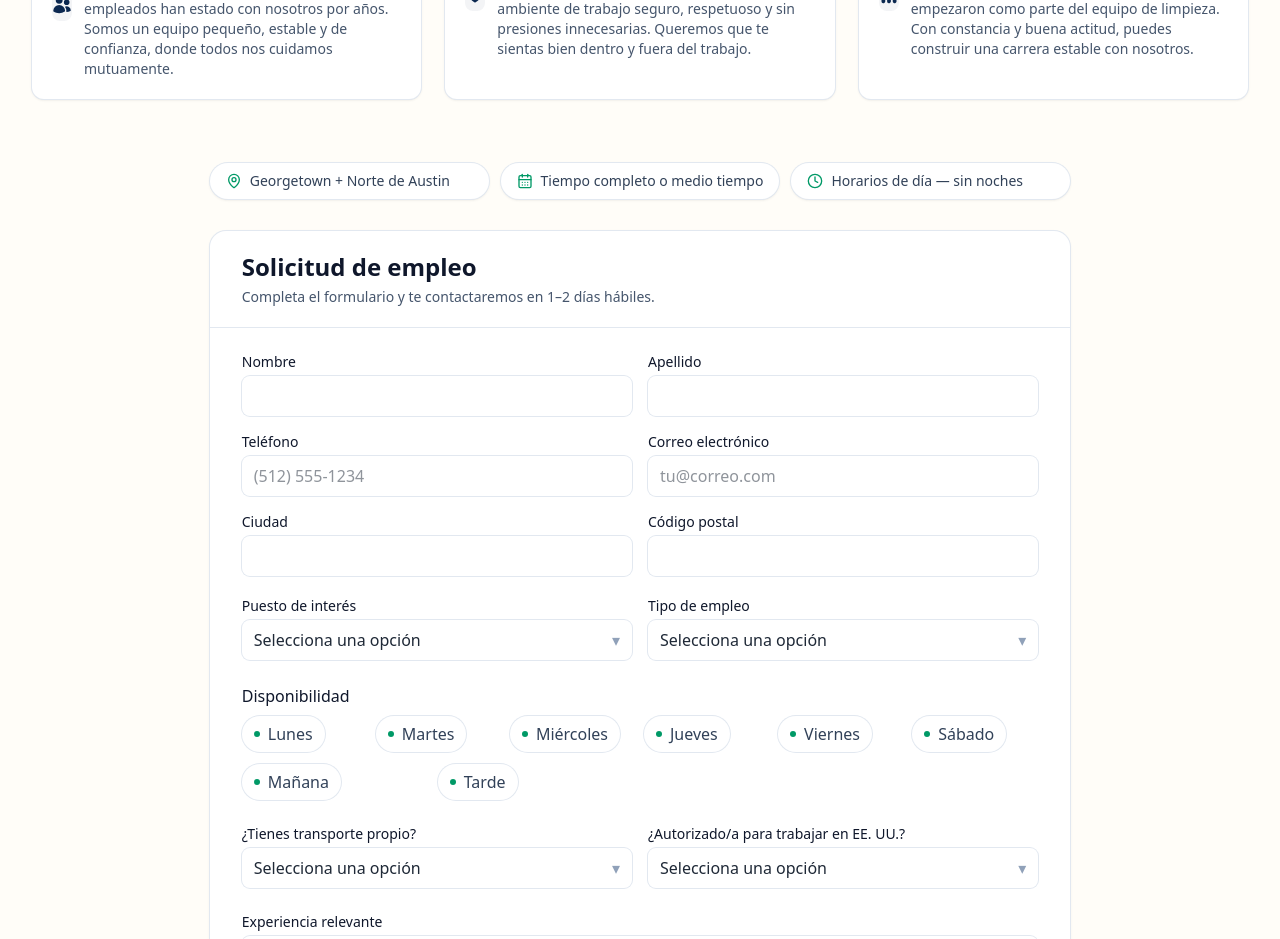
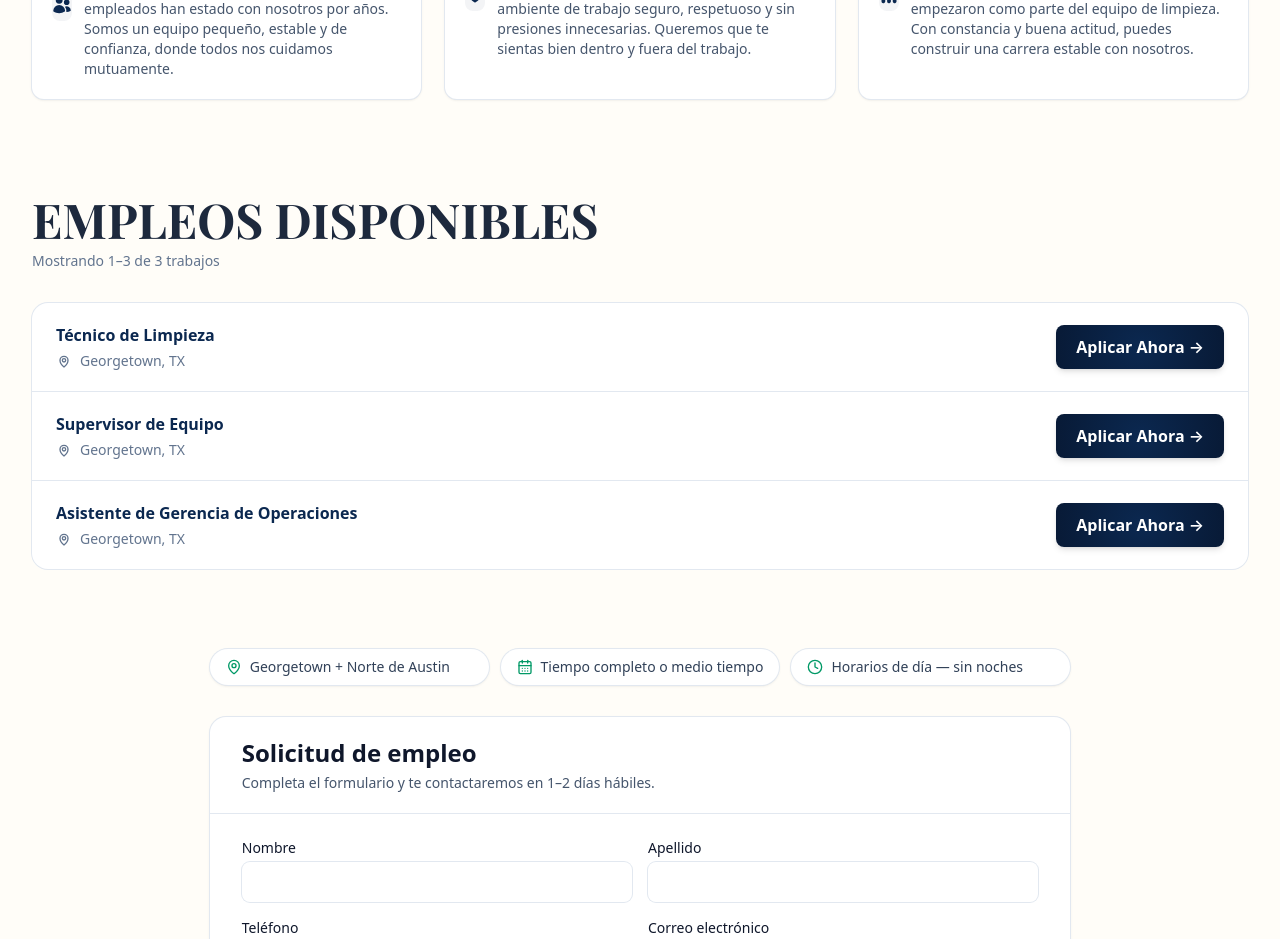
Before and after one commit to resp23f/impress-cleaning-site, a Next.js app: page /aplicar in a window 1280 px wide. Shown: the part 1440-2379 px from the top of the page. Built offline with nearby package versions, Linux system fonts and the light colour scheme.

Commit message:
Remove old page-level footer; use global Footer component

```diff
--- a/src/app/aplicar/page.jsx
+++ b/src/app/aplicar/page.jsx
@@ -15,6 +15,12 @@ import {
 
 
 const FORM_ENDPOINT = "https://formspree.io/f/mrbyrngw"
+
+const jobs = [
+  { id: 1, title: "Técnico de Limpieza", location: "Georgetown, TX" },
+  { id: 2, title: "Supervisor de Equipo", location: "Georgetown, TX" },
+  { id: 3, title: "Asistente de Gerencia de Operaciones", location: "Georgetown, TX" },
+];
 
 export default function Page() {
   const [sending, setSending] = useState(false);
@@ -292,6 +298,50 @@ return (
 </section>
 {/* END Why Work Here */}
 
+{/* BEGIN Empleos Disponibles */}
+<section className="py-14">
+  <div className="max-w-7xl mx-auto px-4 md:px-8">
+    {/* Title */}
+    <h2 className="text-3xl md:text-5xl font-[Playfair_Display] font-bold text-slate-800">
+      EMPLEOS DISPONIBLES
+    </h2>
+    <p className="mt-2 text-sm text-slate-500">
+      Mostrando 1–{jobs.length} de {jobs.length} trabajos
+    </p>
+
+    {/* List */}
+    <ul className="mt-8 divide-y divide-slate-200 bg-white rounded-2xl ring-1 ring-slate-200 overflow-hidden">
+      {jobs.map((job) => (
+        <li key={job.id} className="flex items-center justify-between gap-6 px-5 md:px-6 py-5 hover:bg-slate-50">
+          <div className="min-w-0">
+            <a href="/aplicar/aplicar-form" className="block text-[#0B2850] font-semibold hover:underline truncate">
+              {job.title}
+            </a>
+            <div className="mt-1 flex items-center gap-2 text-slate-500 text-sm">
+              <svg viewBox="0 0 24 24" className="w-4 h-4" fill="none" stroke="currentColor" strokeWidth="2">
+                <path d="M12 21s-6-4.35-6-10a6 6 0 1 1 12 0c0 5.65-6 10-6 10z"/><circle cx="12" cy="11" r="2.5"/>
+              </svg>
+              <span className="truncate">{job.location}</span>
+            </div>
+          </div>
+
+          <a
+            href="/aplicar/aplicar-form"
+className="inline-flex items-center justify-center rounded-lg
+bg-[radial-gradient(circle_at_center,_#0B2850,_#081A36)]
+px-5 py-2.5 text-white font-semibold shadow-md
+hover:shadow-lg hover:brightness-110 hover:ring-2 hover:ring-[#00A86B]/30 hover:ring-offset-1 transition"
+          >
+            Aplicar Ahora →
+          </a>
+        </li>
+      ))}
+    </ul>
+  </div>
+</section>
+{/* END Empleos Disponibles */}
+
+
 
     {/* ===== WRAPPER ===== */}
     <section className="mx-auto max-w-6xl px-4 md:px-6 lg:px-8">
```
